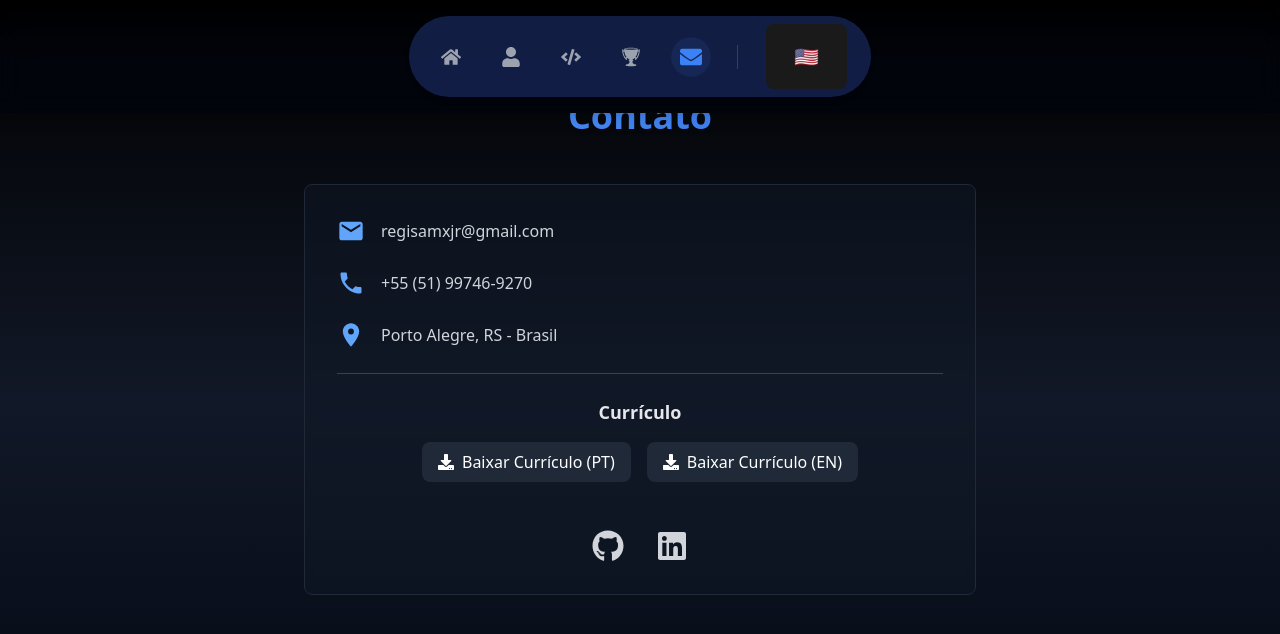
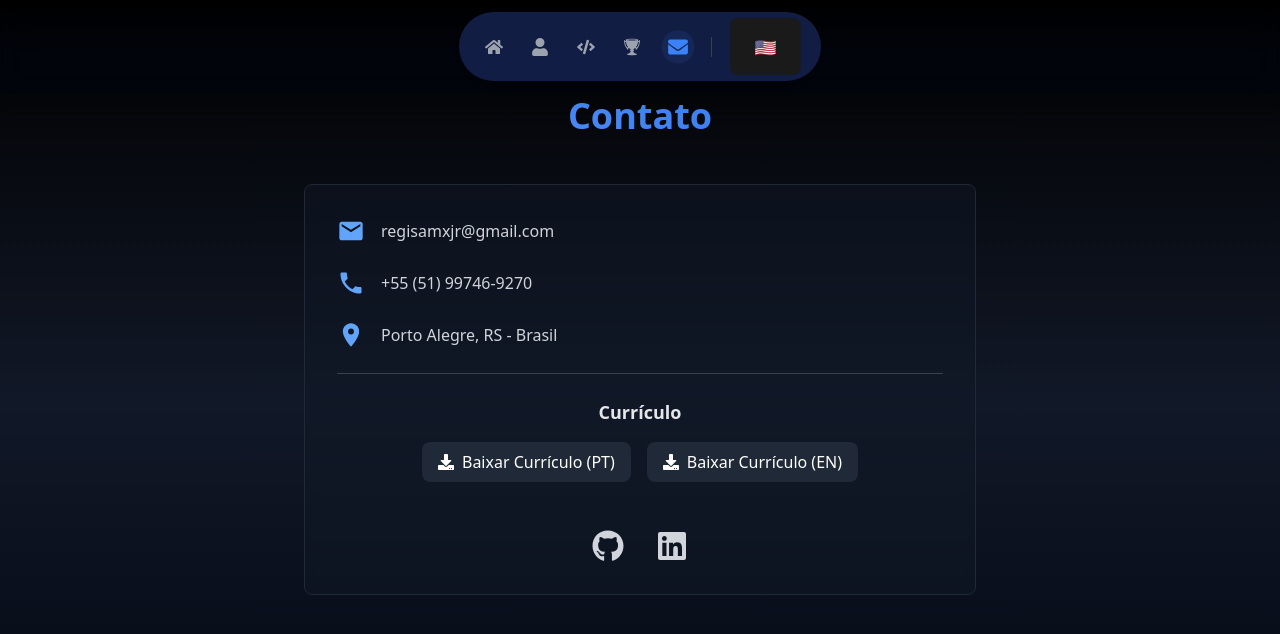
Before and after one commit to regisamxjr/portifolioPessoal, a React (Vite) app in the folder react/regis/: page /contato in a window 1280 px wide. Shown: the top 634 px of the page. Built offline with nearby package versions, Linux system fonts and the light colour scheme.

Commit message:
header mobile e desktop

```diff
--- a/react/regis/src/components/Header.jsx
+++ b/react/regis/src/components/Header.jsx
@@ -31,9 +31,9 @@ const Header = () => {
       isScrolled ? 'shadow-xl' : 'shadow-lg'
     }`}>
       <div className={`absolute inset-0 ${isScrolled ? 'bg-black/55' : 'bg-black/40'} backdrop-blur-md pointer-events-none transition-all duration-300`}></div>
-      <nav className="relative max-w-7xl mx-auto px-4 sm:px-6 lg:px-8 py-2 sm:py-4 rounded-b-3xl">
+      <nav className="relative max-w-7xl mx-auto px-4 sm:px-6 lg:px-8 py-2 sm:py-3 rounded-b-3xl">
         <div className="flex justify-center items-center">
-          <div className="flex items-center gap-2 sm:gap-6 px-3 sm:px-6 py-1.5 sm:py-2 rounded-full bg-blue-950/80 shadow-md transition-all duration-300 overflow-x-auto max-w-full">
+          <div className="flex items-center gap-2 sm:gap-4 px-3 sm:px-5 py-1.5 sm:py-1.5 rounded-full bg-blue-950/80 shadow-md transition-all duration-300 overflow-x-auto md:overflow-visible max-w-full md:max-w-none scrollbar-hide">
             {menuItems.map((item) => {
               const Icon = item.icon
               return (
@@ -42,12 +42,12 @@ const Header = () => {
                   to={item.path}
                   className="group relative flex-shrink-0"
                 >
-                  <div className={`p-1.5 sm:p-2 rounded-full transition-all duration-300 ${
+                  <div className={`p-1.5 sm:p-1.5 rounded-full transition-all duration-300 ${
                     location.pathname === item.path
                       ? 'text-blue-500 bg-blue-500/10 scale-110'
                       : 'text-gray-400 hover:text-blue-400 hover:scale-110'
                   }`}>
-                    <Icon className="text-base sm:text-xl" />
+                    <Icon className="text-base sm:text-lg" />
                   </div>
                   <div className="absolute -bottom-1 left-1/2 transform -translate-x-1/2 w-0 h-0.5 bg-blue-500 group-hover:w-full transition-all duration-300"></div>
                   <div className="hidden md:block absolute -bottom-8 left-1/2 transform -translate-x-1/2 bg-gray-900 text-white px-2 py-1 rounded text-xs opacity-0 group-hover:opacity-100 transition-opacity duration-300 pointer-events-none whitespace-nowrap z-50">
@@ -57,14 +57,14 @@ const Header = () => {
               )
             })}
 
-            <div className="w-px h-6 bg-gray-700 mx-1"></div>
+            <div className="w-px h-5 bg-gray-700 mx-0.5"></div>
 
             <button
               onClick={toggleLanguage}
               className="group relative flex-shrink-0"
             >
-              <div className="p-1.5 sm:p-2 rounded-full transition-all duration-300 text-gray-400 hover:text-blue-400 hover:scale-110 flex items-center justify-center">
-                <span className="text-base sm:text-xl leading-none">{language === 'pt' ? '🇺🇸' : '🇧🇷'}</span>
+              <div className="p-1 rounded-full transition-all duration-300 text-gray-400 hover:text-blue-400 hover:scale-110 flex items-center justify-center">
+                <span className="text-base sm:text-lg leading-none">{language === 'pt' ? '🇺🇸' : '🇧🇷'}</span>
               </div>
               <div className="absolute -bottom-1 left-1/2 transform -translate-x-1/2 w-0 h-0.5 bg-blue-500 group-hover:w-full transition-all duration-300"></div>
               <div className="hidden md:block absolute -bottom-8 left-1/2 transform -translate-x-1/2 bg-gray-900 text-white px-2 py-1 rounded text-xs opacity-0 group-hover:opacity-100 transition-opacity duration-300 pointer-events-none whitespace-nowrap z-50">
--- a/react/regis/src/index.css
+++ b/react/regis/src/index.css
@@ -140,6 +140,15 @@ button:focus-visible {
   .delay-300 {
     animation-delay: 300ms;
   }
+
+  .scrollbar-hide::-webkit-scrollbar {
+    display: none;
+  }
+
+  .scrollbar-hide {
+    -ms-overflow-style: none;
+    scrollbar-width: none;
+  }
 }
 
 @keyframes fadeInUp {
```
